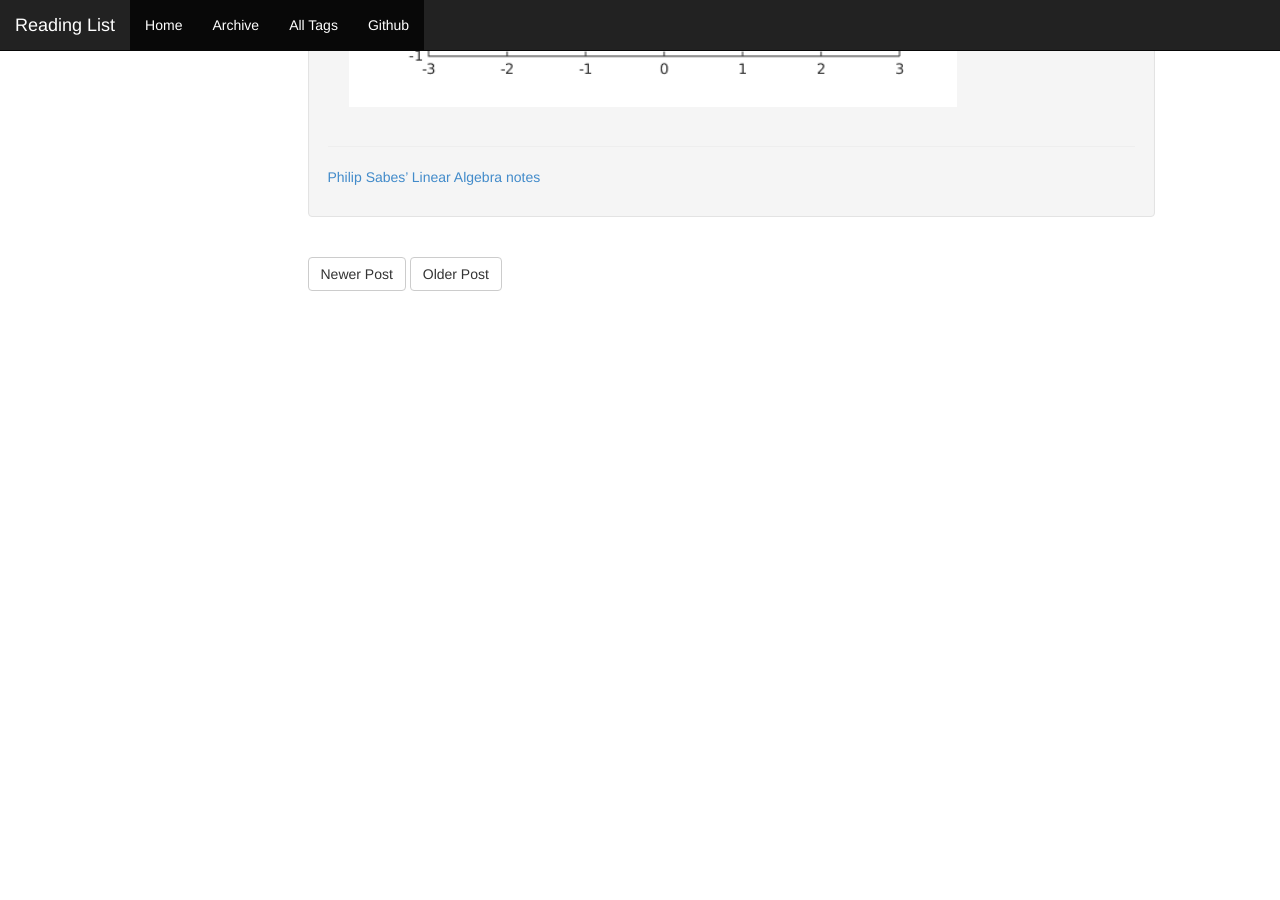
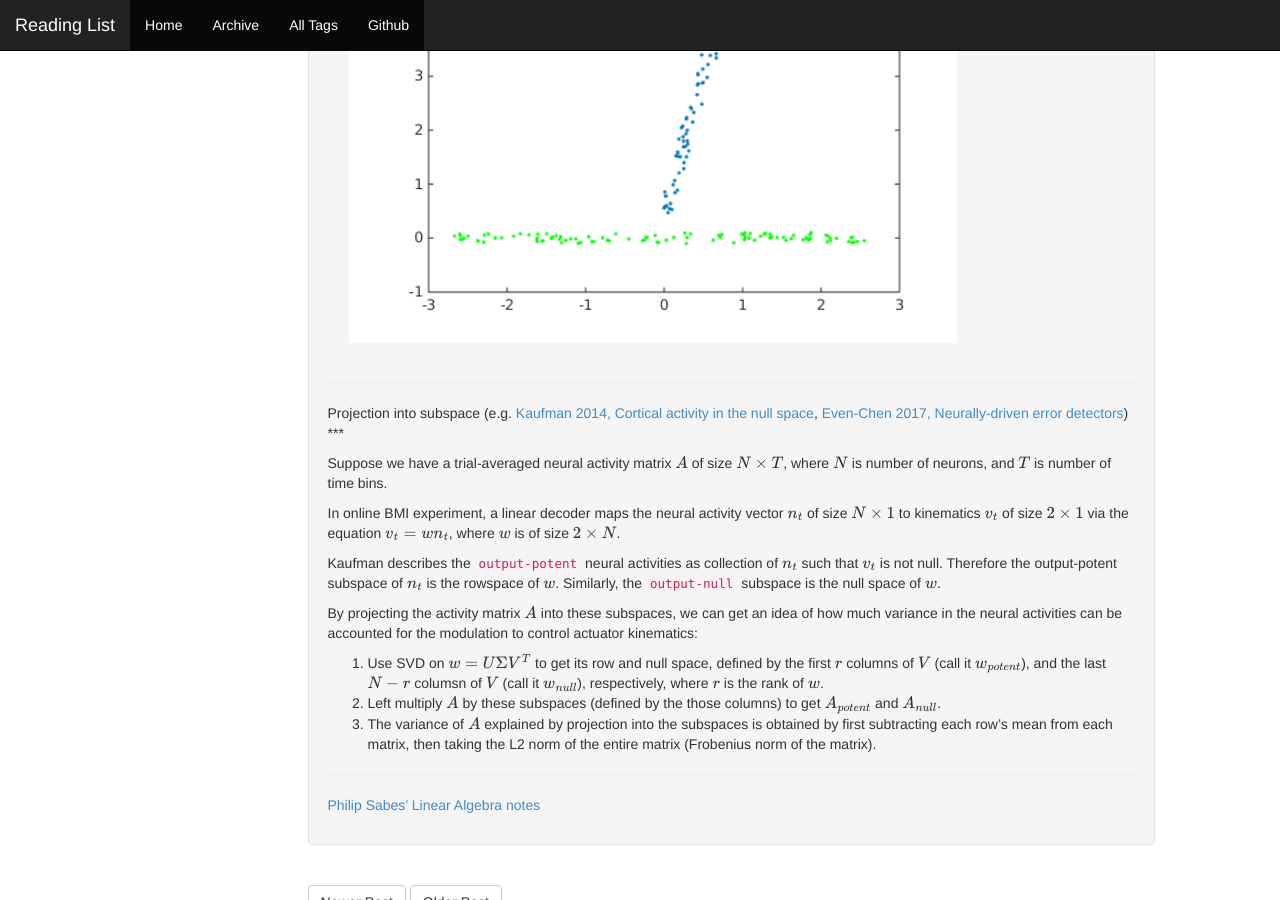
Before and after one commit to allenyin/reading_list, a Jekyll site: the page built from _posts/2016-04-21-LinearAlgebra.md, in a window 1280 px wide and 900 px high, scrolled down 2557 px. Built offline with Jekyll 4.4.1, drawn with Linux system fonts in a browser that asks for light colours; formulas are drawn with MathJax 3; before the commit the page ends 2928 px from its top, so only the background shows below that; some of the changed text lies outside the part shown.

Commit message:
Updated linear algebra and PCA notes, now I know how to calculate Shenoy's neural dynamics/subspace theory

```diff
--- a/_posts/2016-04-21-LinearAlgebra.md
+++ b/_posts/2016-04-21-LinearAlgebra.md
@@ -10,7 +10,7 @@ tags:
 
 I can apply linear algebra, but often forget/confuse the spatial representations.
 
-A good resource is [Gilbert Strang's essay](http://web.mit.edu/18.06/www/Essays/newpaper_ver3.pdf). I remember him talking about this when I took 18.06, but he was old at that point, and I barely went to class. So I didn't retain much. This notes of his still retains his stream of consciousness style, but the two diagrams summarizes it well, and is useful to often go back and make sure I still understand it.
+A good resource is [Gilbert Strang's essay]({{ site.baseurl }}/assets/linear_algebra_strang.pdf). I remember him talking about this when I took 18.06, but he was old at that point, and I barely went to class. So I didn't retain much. This notes of his still retains his stream of consciousness style, but the two diagrams summarizes it well, and is useful to often go back and make sure I still understand it.
 
 ![image1]({{ site.baseurl }}/assets/linearAlgebra1.png){: .center-image}
 
@@ -18,22 +18,35 @@ A good resource is [Gilbert Strang's essay](http://web.mit.edu/18.06/www/Essays/
 
 The first one shows the relationship between the four subspaces of a matrix $$A$$. The second one adds in the relationship between the orthonormal basis of the subspaces.
 
-Finally, **the eigenvectors of $$A$$ lie in its column space and nullspace, not a natural pair. The dimensions of the spaces add to $$n$$, but the spaces are not orthogonal and they could even coincide. The better picture is the orthogonal one that leads to the SVD**.
+Strang concludes:
+
+> Finally, **the eigenvectors of $$A$$ lie in its column space and nullspace, not a natural pair. The dimensions of the spaces add to $$n$$, but the spaces are not orthogonal and they could even coincide. The better picture is the orthogonal one that leads to the SVD**.
+
+The first assertion is illuminating. Eigenvectors $$v$$ are defined such that $$Av=\lambda v$$. Suppose $$A$$ is $$M\times N$$, then $$v$$ must be $$M\times 1$$, therefore eigenvectors only work when $$M=N$$. On the other hand, in SVD, we have $$A=U\Sigma V^T$$ and
+
+* $$Av_i=\sigma_i u_i$$ for $$i=1,...,r$$, where $$r$$ is the rank of column and row space.
+
+  $$u_i$$ are the basis for the column space (left singular vectors), $$v_i$$ are the basis for the row space (right singular vectors).
+
+  The dimensions for this equation matches because the column space and row space are `more natural` pair.
+* $$Av_i=0$$, $$A^Tu_i=0$$, for $$i>r$$.
+
+  $$v_i$$ are the eigenvectors of the null space of $$A^T$$,
+
+  $$u_i$$ are the eigenvectors of the null space of $$A$$.
+
+  They also match up similarly (Figure 2).
+
 
 * In $$Ax=b$$, $$x$$ is in the row space, $$b$$ is in the column space.
 * If $$Ax=0$$, then $$x$$ is in the null space (kernel) of A, and is orthogonal complement of the row space of A, $$C(A^T)$$.
 * In $$A^Tx=b$$, $$x$$ is in the column space, $$b$$ is in the row space.
 * If $$A^Tx=0$$, then $$x$$ is in the cokernel of A, and is orthogonal complement of the column space of A, $$C(A)$$.
-* In SVD, $$A=U \Sigma V^T$$:
-    * $$Av_i=\sigma_i u_i$$, for $$i=1,...,r$$, where $$r$$ is the rank of column and row space.
-      $$u_i$$ are the eigenvectors of column space,
-      $$v_i$$ are the eigenvectors of the row space.
-    * $$Av_i=0$$, $$A^Tu_i=0$$, for $$i>r$$.
-      $$v_i$$ are the eigenvectors of the null space of $$A^T$$,
-      $$u_i$$ are the eigenvectors of the null space of $$A$$.
+
 
 ***
 Relationship with PCA
+***
 
 **PCA Algorithm**
 Inputs: The *centered* data matrix $$X$$ and $$k\gt1$$.
@@ -71,5 +84,22 @@ plot(svd_score(:,1), svd_score(:,2), 'g.');
 The results shown below. Blue is original data, green/red are the PCA results, they overlap exactly. Note that MATLAB's `pca` by default centers the data.
 ![image1]({{ site.baseurl }}/assets/PCAtest.png){: .center-image}
 
+***
+Projection into subspace (e.g. [Kaufman 2014, Cortical activity in the null space](https://www.nature.com/articles/nn.3643), [Even-Chen 2017, Neurally-driven error detectors](http://iopscience.iop.org/article/10.1088/1741-2552/aa8dc1/meta))
+***
+
+Suppose we have a trial-averaged neural activity matrix $$A$$ of size $$N\times T$$, where $$N$$ is number of neurons, and $$T$$ is number of time bins.
+
+In online BMI experiment, a linear decoder maps the neural activity vector $$n_t$$ of size $$N\times 1$$ to kinematics $$v_t$$ of size $$2\times 1$$ via the equation $$v_t = w n_t$$, where $$w$$ is of size $$2\times N$$.
+
+Kaufman describes the `output-potent` neural activities as collection of $$n_t$$ such that $$v_t$$ is not null. Therefore the output-potent subspace of $$n_t$$ is the rowspace of $$w$$. Similarly, the `output-null` subspace is the null space of $$w$$.
+
+By projecting the activity matrix $$A$$ into these subspaces, we can get an idea of how much variance in the neural activities can be accounted for the modulation to control actuator kinematics:
+
+1. Use SVD on $$w=U\Sigma V^T$$ to get its row and null space, defined by the first $$r$$ columns of $$V$$ (call it $$w_{potent}$$), and the last $$N-r$$ columsn of $$V$$ (call it $$w_{null}$$), respectively, where $$r$$ is the rank of $$w$$.
+2. Left multiply $$A$$ by these subspaces (defined by the those columns) to get $$A_{potent}$$ and $$A_{null}$$.
+3. The variance of $$A$$ explained by projection into the subspaces is obtained by first subtracting each row's mean from each matrix, then taking the L2 norm of the entire matrix (Frobenius norm of the matrix).
+
+
 ---
 [Philip Sabes' Linear Algebra notes](http://keck.ucsf.edu/~sabes/documents/Sabes_LinearEquations.pdf)
```
Also changed, not shown: 1 other file.
